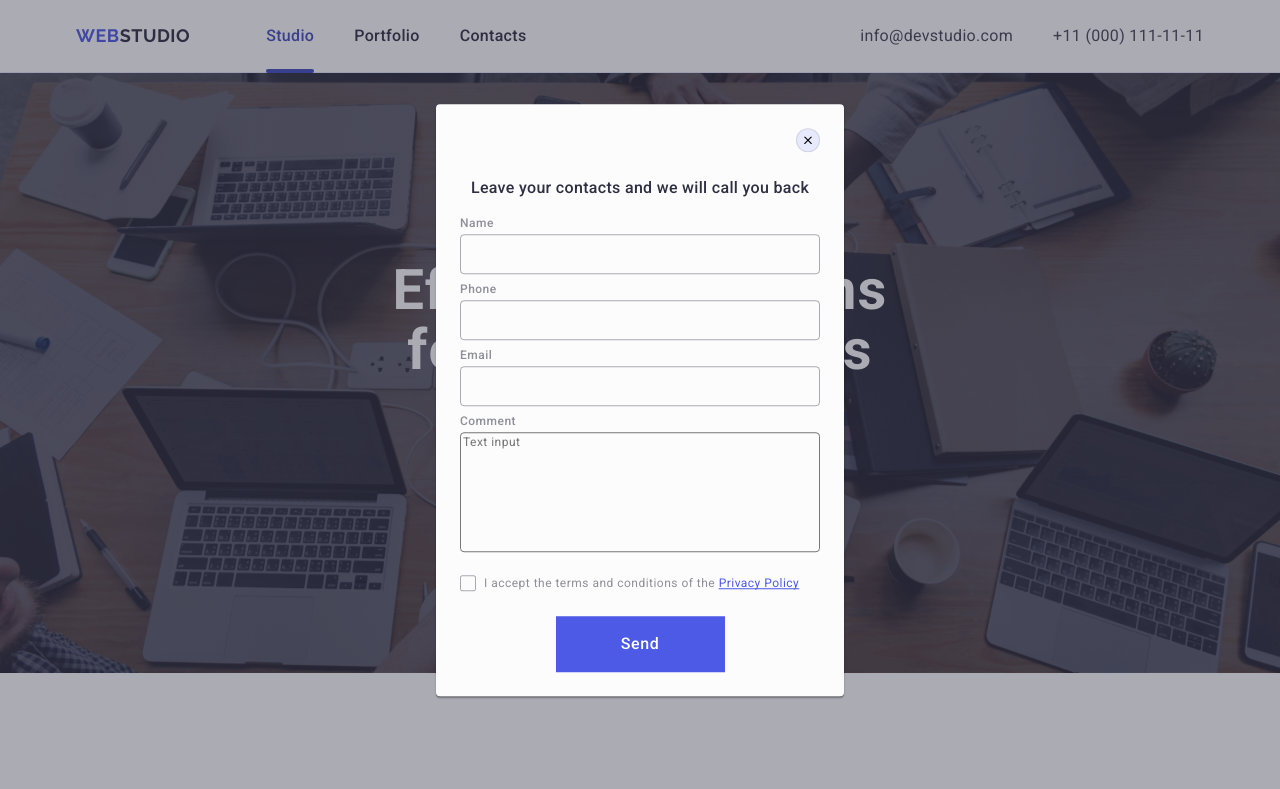
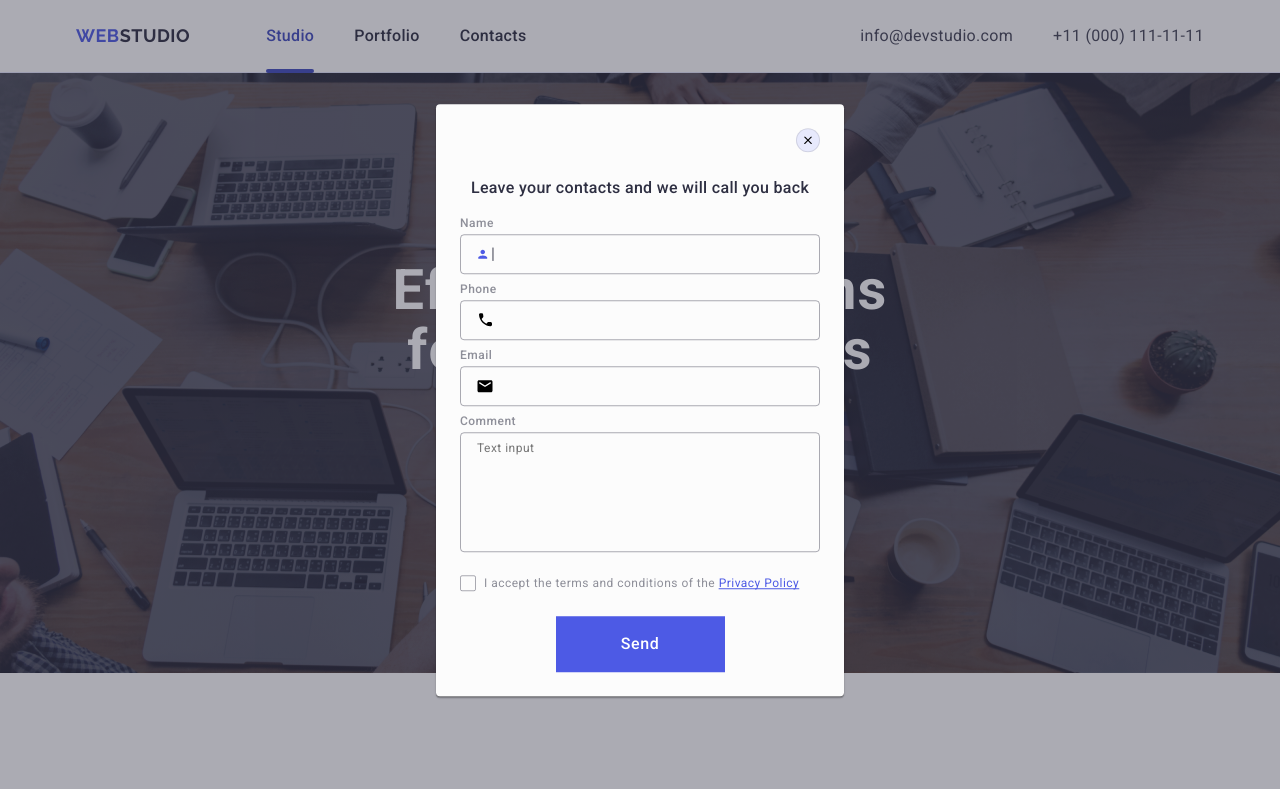
Before and after one commit to Aliona1609/Aliona1609-goit-markup-hw-05, a plain HTML site: page index.html in a window 1280 px wide. Shown: the top 789 px of the page. Drawn offline with nearby package versions, Linux system fonts and the light colour scheme.

Commit message:
Textarea

```diff
--- a/css/styles.css
+++ b/css/styles.css
@@ -722,11 +722,13 @@ height: 120px;
 font-size: 12px;
 line-height: 1.17;
 letter-spacing: 0.04em;
+padding: 8px 16px;
 color: rgba(46, 47, 66, 0.4);
 background-color: transparent;
 outline: transparent;
 border-radius: 4px;
 resize: none;
+border: 1px solid rgba(46, 47, 66, 0.4);
 transition: border-color 250ms cubic-bezier(0.4, 0, 0.2, 1);
 }
 
```
